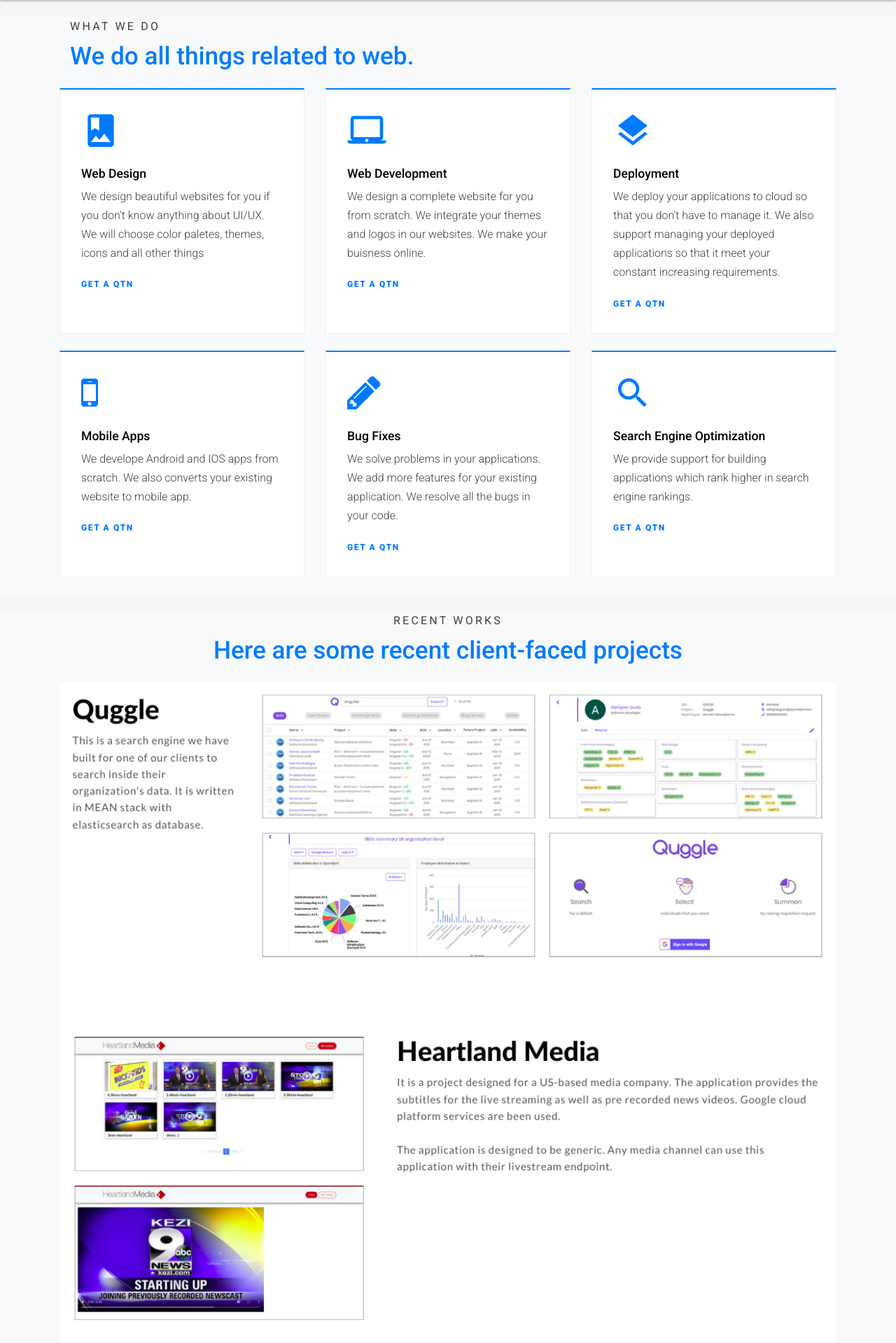
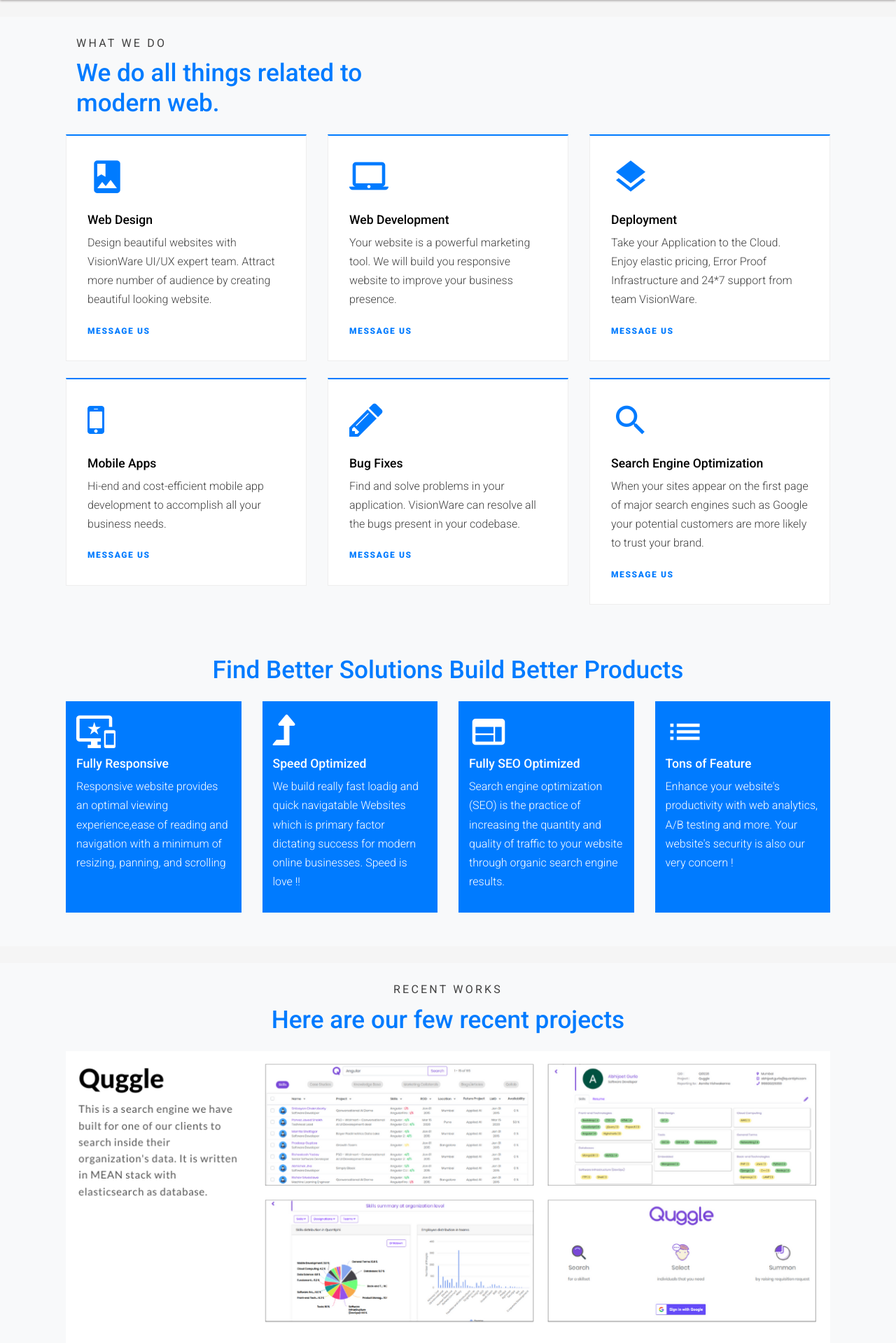
Before and after one commit to rushikeshsp25/VWsite, a Django app: page /services/ in a window 1280 px wide. Shown: the part 82-2001 px from the top of the page at 70% size. Run offline with Django 3.2, Linux system fonts and the light colour scheme; some libraries are stand-ins or nearby versions; some web fonts are replaced.

Commit message:
services section improved

```diff
--- a/home/static/home/css/index_style.css
+++ b/home/static/home/css/index_style.css
@@ -74,7 +74,6 @@ textarea {
 .login-container {
     box-shadow: 0px 1px 4px rgba(0, 0, 0, 0.08), 0px 1px 2px rgba(0, 0, 0, 0.12);
     padding: 20px;
-    margin: 20px;
 }
 
 .login-container .body input[type="text"],
@@ -409,3 +408,7 @@ textarea {
     background-color: #ffde59;
     color: black;
 }
+
+.required {
+    color: red;
+}
--- a/home/static/home/css/style_services.css
+++ b/home/static/home/css/style_services.css
@@ -166,3 +166,24 @@ h6 {
     opacity: 1;
     visibility: visible
 }
+
+.features .block {
+    background-color: #007bff;
+    height: 100%;
+    padding: 15px;
+}
+
+.features .block h3 {
+    color: white;
+    font-size: 1.1rem;
+}
+
+.features .block .icon {
+    color: white;
+}
+
+.features .block p {
+    color: white;
+    font-size: 1rem;
+    /* font-weight: 400; */
+}
--- a/home/templates/home/services_index.html
+++ b/home/templates/home/services_index.html
@@ -1,68 +1,77 @@
  {% extends 'home/base.html' %} {% block title %}VisionWare Product Development, Pune {% endblock %} {% block head %} {% load static %}
 <link href="https://fonts.googleapis.com/css?family=Roboto:300,400,500,700,900" rel="stylesheet">
 <link rel="stylesheet" href="{% static 'home/css/fonts/icomoon/style.css' %}">
-<link rel="stylesheet" href="{% static 'home/css/aos.css' %}">
 <link rel="stylesheet" href="{% static 'home/css/jquery.fancybox.min.css'%}">
 <link rel="stylesheet" href="{% static 'home/css/style_services.css' %}"> {% endblock %} {% block body %}
 <div class="site-wrap mt-4 mb-4">
     <div class="site-section bg-light mt-4" id="what-we-do-section">
-        <div class="container">
+        <div class="container p-4">
             <div class="col-lg-6 section-title mb-4">
                 <span class="sub-title mb-2 d-block">What We Do</span>
-                <h2 class="title text-primary">We do all things related to web.</h2>
+                <h2 class="title text-primary">We do all things related to modern web.</h2>
             </div>
             <div class="row">
                 <div class="col-lg-12 ml-auto">
                     <div class="row">
                         <div class="col-md-6 col-lg-4 mb-4 mb-lg-4">
+                            <div class="wow bounceInLeft">
                                 <div class="service h-100">
                                     <span class="icon-photo_album display-4 text-primary d-block mb-4"></span>
                                     <h3>Web Design</h3>
-                                <p>We design beautiful websites for you if you don't know anything about UI/UX. We will choose color paletes, themes, icons and all other things</p>
-                                <p><a href="{%url 'home:services' 'Website-Design' %}" class="readmore">Get a QTN</a></p>
+                                    <p>Design beautiful websites with VisionWare UI/UX expert team. Attract more number of audience by creating beautiful looking website.</p>
+                                    <p><a href="{%url 'home:services' 'Website-Design' %}" class="readmore">Message Us</a></p>
+                                </div>
                             </div>
                         </div>
                         <div class="col-md-6 col-lg-4 mb-4 mb-lg-4">
+                            <div class="wow bounceInUp" data-wow-delay="0.3s">
                                 <div class="service h-100">
                                     <span class="icon-laptop_mac display-4 text-primary d-block mb-4"></span>
                                     <h3>Web Development</h3>
-                                <p>We design a complete website for you from scratch. We integrate your themes and logos in our websites. We make your buisness online.</p>
-                                <p><a href="{%url 'home:services' 'Website-Development' %}" class="readmore">Get a QTN</a></p>
-
+                                    <p>Your website is a powerful marketing tool. We will build you responsive website to improve your business presence.</p>
+                                    <p><a href="{%url 'home:services' 'Website-Development' %}" class="readmore">Message Us</a></p>
+                                </div>
                             </div>
                         </div>
                         <div class="col-md-6 col-lg-4 mb-4 mb-lg-4">
+                            <div class="wow bounceInRight">
                                 <div class="service h-100">
                                     <span class="icon-layers display-4 text-primary d-block mb-4"></span>
                                     <h3>Deployment</h3>
-                                <p>We deploy your applications to cloud so that you don't have to manage it. We also support managing your deployed applications so that it meet your constant increasing requirements.</p>
-                                <p><a href="{%url 'home:services' 'Deployment' %}" class="readmore">Get a QTN</a></p>
+                                    <p>Take your Application to the Cloud. Enjoy elastic pricing, Error Proof Infrastructure and 24*7 support from team VisionWare.</p>
+                                    <p><a href="{%url 'home:services' 'Deployment' %}" class="readmore">Message Us</a></p>
+                                </div>
                             </div>
                         </div>
 
                         <div class="col-md-6 col-lg-4 mb-4 mb-lg-4">
+                            <div class="wow bounceInRight">
                                 <div class="service h-100">
                                     <span class="icon-mobile display-4 text-primary d-block mb-4"></span>
                                     <h3>Mobile Apps</h3>
-                                <p>We develope Android and IOS apps from scratch. We also converts your existing website to mobile app.
+                                    <p>Hi-end and cost-efficient mobile app development to accomplish all your business needs.
                                     </p>
-                                <p><a href="{%url 'home:services' 'Mobile-App' %}" class="readmore">Get a QTN</a></p>
+                                    <p><a href="{%url 'home:services' 'Mobile-App' %}" class="readmore">Message Us</a></p>
+                                </div>
                             </div>
                         </div>
                         <div class="col-md-6 col-lg-4 mb-4 mb-lg-4">
+                            <div class="wow bounceInUp" data-wow-delay="0.3s">
                                 <div class="service h-100">
                                     <span class="icon-pencil display-4 text-primary d-block mb-4"></span>
                                     <h3>Bug Fixes</h3>
-                                <p>We solve problems in your applications. We add more features for your existing application. We resolve all the bugs in your code.</p>
-                                <p><a href="{%url 'home:services' 'Bug-Fix' %}" class="readmore">Get a QTN</a></p>
+                                    <p>Find and solve problems in your application. VisionWare can resolve all the bugs present in your codebase.</p>
+                                    <p><a href="{%url 'home:services' 'Bug-Fix' %}" class="readmore">Message Us</a></p>
+                                </div>
                             </div>
                         </div>
                         <div class="col-md-6 col-lg-4 mb-4 mb-lg-4">
+                            <div class="wow bounceInLeft" data-wow-delay="0.3s">
                                 <div class="service h-100">
                                     <span class="icon-search2 display-4 text-primary d-block mb-4"></span>
                                     <h3>Search Engine Optimization</h3>
-                                <p>We provide support for building applications which rank higher in search engine rankings.</p>
-                                <p><a href="{%url 'home:services' 'SEO' %}" class="readmore">Get a QTN</a></p>
+                                    <p>When your sites appear on the first page of major search engines such as Google your potential customers are more likely to trust your brand.</p>
+                                    <p><a href="{%url 'home:services' 'SEO' %}" class="readmore">Message Us</a></p>
                                 </div>
                             </div>
                         </div>
@@ -70,22 +79,74 @@
                 </div>
             </div>
         </div>
+    </div>
+    <div id="features" class="features bg-light">
+        <div class="container p-4">
+            <div class="wow bounceInUp">
+                <div class="section-title text-center mx-auto mb-4">
+                    <h2 class="title text-primary">Find Better Solutions Build Better Products</h2>
+                </div>
+            </div>
+            <div class="row">
+                <div class="col-6 col-md-3  mb-4 wow bounceInUp">
+                    <div class="block">
+                        <span class="icon-important_devices display-4 d-block mb-2 icon"></span>
+                        <h3>Fully Responsive</h3>
+                        <p> Responsive website provides an optimal viewing experience,ease of reading and navigation with a minimum of resizing, panning, and scrolling</p>
+                    </div>
+                </div>
+                <div class="col-6 col-md-3  mb-4 wow bounceInUp" data-wow-delay="0.3s">
+                    <div class="block">
+                        <span class="icon-level-up display-4 d-block mb-2 icon"></span>
+                        <h3>Speed Optimized</h3>
+                        <p>We build really fast loadig and quick navigatable Websites which is primary factor dictating success for modern online businesses. Speed is love !!</p>
+                    </div>
+                </div>
+
+                <div class="col-6 col-md-3  mb-4 wow bounceInUp" data-wow-delay="0.6s">
+                    <div class="block">
+                        <span class="icon-web display-4 d-block mb-2 icon"></span>
+                        <h3>Fully SEO Optimized</h3>
+                        <p>Search engine optimization (SEO) is the practice of increasing the quantity and quality of traffic to your website through organic search engine results.</p>
+                    </div>
+                </div>
+                <div class="col-6 col-md-3  mb-4 wow bounceInUp" data-wow-delay="0.9s">
+                    <div class="block">
+                        <span class="icon-list2 display-4 d-block mb-2 icon"></span>
+                        <h3>Tons of Feature</h3>
+                        <p>Enhance your website's productivity with web analytics, A/B testing and more. Your website's security is also our very concern ! </p>
+                    </div>
+                </div>
+
+
+            </div>
+        </div>
+        <!-- .container close -->
+    </div>
+    <!-- #service close -->
     <div class="site-section bg-light mt-4" id="portfolio-section">
-        <div class="container">
-            <div class="col-md-8 section-title text-center mx-auto mb-4">
+        <div class="container p-4">
+            <div class="wow bounceInUp">
+                <div class="section-title text-center mx-auto mb-4">
                     <span class="sub-title mb-2 d-block">Recent Works</span>
-                <h2 class="title text-primary">Here are some recent client-faced projects</h2>
+                    <h2 class="title text-primary">Here are our few recent projects</h2>
                 </div>
+            </div>
+            <div class="wow fadeInLeft" data-wow-delay="0.3s">
                 <picture>
                     <source srcset="{%static 'home/images/services/pro_1.png'%}" media="(min-width: 800px)">
                     <source srcset="{%static 'home/images/services/mobile/pro_1.png'%}" media="(min-width: 360px)">
                     <img class="d-block w-100" src="{%static 'home/images/services/pro_1.png'%}">
                 </picture>
+            </div>
+            <div class="wow fadeInRight" data-wow-delay="0.3s">
                 <picture>
                     <source srcset="{%static 'home/images/services/pro_2.png'%}" media="(min-width: 800px)">
                     <source srcset="{%static 'home/images/services/mobile/pro_2.png'%}" media="(min-width: 360px)">
                     <img class="d-block w-100" src="{%static 'home/images/services/pro_2.png'%}">
                 </picture>
+            </div>
+            <div class="wow fadeInLeft" data-wow-delay="0.3s">
                 <picture>
                     <source srcset="{%static 'home/images/services/pro_3.png'%}" media="(min-width: 800px)">
                     <source srcset="{%static 'home/images/services/mobile/pro_3.png'%}" media="(min-width: 360px)">
@@ -93,12 +154,16 @@
                 </picture>
             </div>
         </div>
+    </div>
     <div class="site-section bg-light mt-4" id="testimonial-section">
-        <div class="container">
+        <div class="container p-2">
+            <div class="wow bounceInUp">
                 <div class="section-title text-center mx-auto mb-4">
                     <span class="sub-title mb-2 d-block">Testimonials</span>
                     <h2 class="title text-primary">Our Client Sayings</h2>
                 </div>
+            </div>
+            <div class="wow bounceInRight">
                 <picture>
                     <source srcset="{%static 'home/images/services/client_1.png'%}" media="(min-width: 800px)">
                     <source srcset="{%static 'home/images/services/mobile/client_1.png'%}" media="(min-width: 360px)">
@@ -107,4 +172,10 @@
             </div>
         </div>
     </div>
-{% endblock %} {% block script%} {% endblock %}
+</div>
+{% endblock %} {% block script%}
+<script src="{%static 'home/js/wow.min.js' %}"></script>
+<script>
+    new WOW().init();
+</script>
+{% endblock %}
```
Also changed, not shown: home/templates/home/contactus.html (+3 -5 lines), home/templates/home/hire_with_us.html (+6 -6 lines), home/templates/home/services.html (+9 -9 lines), home/templates/home/student/admission.html (+10 -10 lines), home/static/home/css/aos.css (deleted), home/static/home/js/wow.min.js (added). Lines whose indentation alone changed are shown as unchanged.
